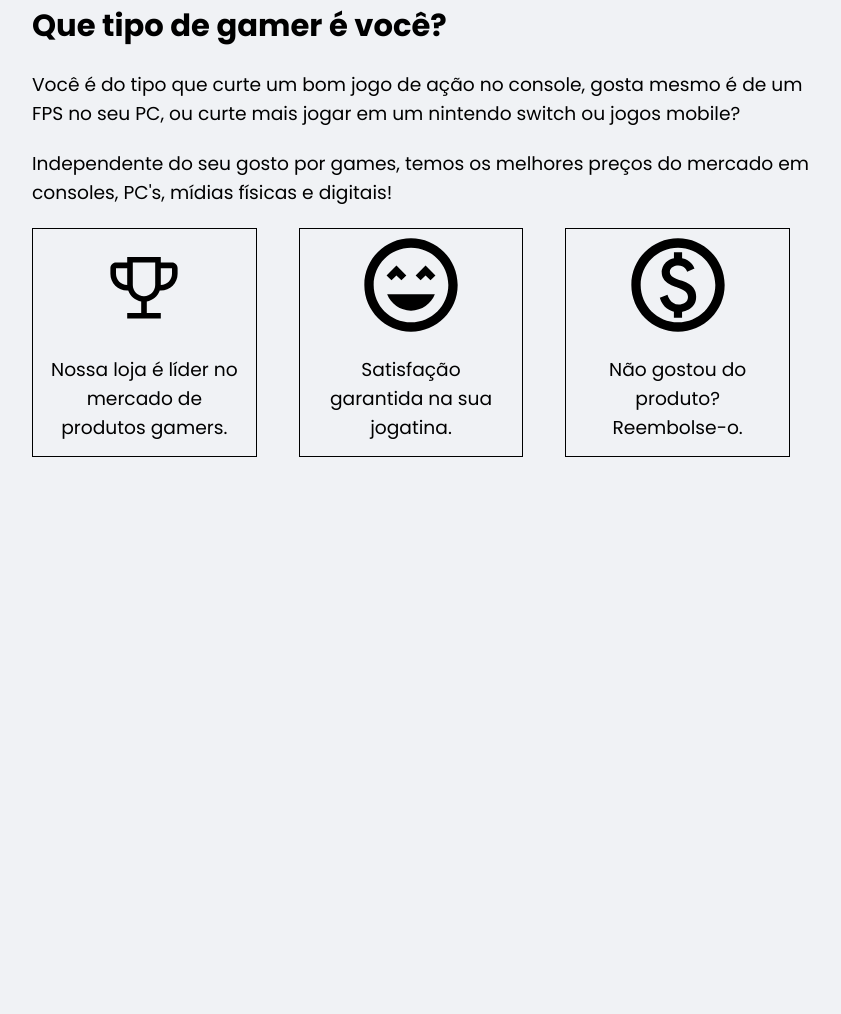
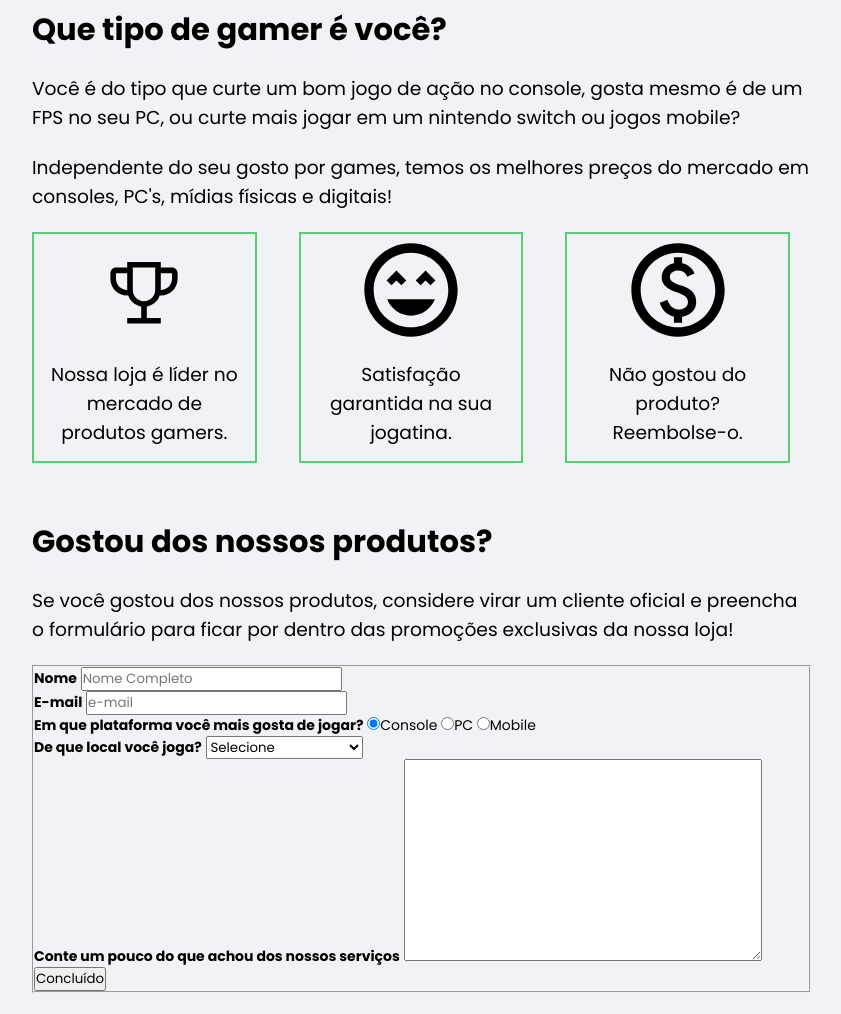
Before and after one commit to williambrunos/Landing-Page-GamerStore, a plain HTML site: page index.html in a window 1280 px wide. Shown: the part 861-1875 px from the top of the page, without its empty margins (229-1070 px from the left). Before the commit the page ends 1339 px from the top, so only its background shows below. Drawn offline with Linux system fonts and the light colour scheme.

Commit message:
adding lead capture form structure (html)

```diff
--- a/index.html
+++ b/index.html
@@ -13,7 +13,7 @@
     />
 
     <link rel="stylesheet" href="./styles/style.css" />
-    <title>Document</title>
+    <title>Gamer$tore</title>
   </head>
   <body>
     <header id="banner">
@@ -97,6 +97,109 @@
           <p>Não gostou do produto? Reembolse-o.</p>
         </div>
       </section>
+
+      <section class="lead-geting">
+        <h2>Gostou dos nossos produtos?</h2>
+        <br>
+        <p>
+          Se você gostou dos nossos produtos, considere virar um cliente
+          oficial e preencha o formulário para ficar por dentro das promoções
+          exclusivas da nossa loja!
+        </p>
+
+        <form action="" id="lead-form">
+          <fieldset>
+
+            <div class="field">
+              <label for="name"><strong>Nome</strong></label>
+              <input type="text" name="name" id="name" placeholder="Nome Completo" required>
+            </div>
+
+            <div class="field">
+              <label for="email"><strong>E-mail</strong></label>
+              <input type="email" name="email" id="email" placeholder="e-mail" required>
+            </div>
+
+            <div class="field">
+              <label for="gaming-option"><strong>Em que plataforma você mais gosta de jogar?</strong></label>
+              <label for="console">
+                <input
+                  type="radio"
+                  name="gaming-option"
+                  id="console"
+                  value="console"
+                  checked
+                >Console
+              </label>
+
+              <label for="PC">
+                <input
+                  type="radio"
+                  name="gaming-option"
+                  id="PC"
+                  value="PC"
+                >PC
+              </label>
+
+              <label for="mobile">
+                <input
+                  type="radio"
+                  name="gaming-option"
+                  id="mobile"
+                  value="mobile"
+                >Mobile
+              </label>
+            </div>
+
+            <div class="field">
+              <label for="state-select"><strong>De que local você joga?</strong></label>
+              <select name="state-select" id="state-select">
+                <option value="" selected disabled>Selecione</option>
+                <option value="AC">Acre</option>
+                <option value="AL">Alagoas</option>
+                <option value="AP">Amapá</option>
+                <option value="AM">Amazonas</option>
+                <option value="BA">Bahia</option>
+                <option value="CE">Ceará</option>
+                <option value="DF">Distrito Federal</option>
+                <option value="ES">Espírito Santo</option>
+                <option value="GO">Goiás</option>
+                <option value="MA">Maranhão</option>
+                <option value="MT">Mato Grosso</option>
+                <option value="MS">Mato Grosso do Sul</option>
+                <option value="MG">Minas Gerais</option>
+                <option value="PA">Pará</option>
+                <option value="PB">Paraíba</option>
+                <option value="PR">Paraná</option>
+                <option value="PE">Pernambuco</option>
+                <option value="PI">Piauí</option>
+                <option value="RJ">Rio de Janeiro</option>
+                <option value="RN">Rio Grande do Norte</option>
+                <option value="RS">Rio Grande do Sul</option>
+                <option value="RO">Rondônia</option>
+                <option value="RR">Roraima</option>
+                <option value="SC">Santa Catarina</option>
+                <option value="SP">São Paulo</option>
+                <option value="SE">Sergipe</option>
+                <option value="TO">Tocantins</option>
+              </select>
+            </div>
+
+            <div class="field">
+              <label><strong>Conte um pouco do que achou dos nossos serviços</strong></label>
+              <textarea name="experience"
+                id="experience"
+                cols="30"
+                rows="10"
+                placeholder="Conte-nos sua experiência com nossa loja :)"
+                >
+              </textarea>
+            </div>
+
+            <button class="submit-btn" type="submit">Concluído</button>
+          </fieldset>
+        </form>
+      </section>
     </main>
   </body>
 </html>
--- a/styles/style.css
+++ b/styles/style.css
@@ -114,7 +114,7 @@ header p {
 .products {
   padding: 1.5rem;
   margin: 1.5rem;
-  border: 1px solid black;
+  border: 2.5px solid #5ccd77;
 }
 
 .products p {
@@ -160,7 +160,7 @@ header p {
 
 .congrats-container {
   margin: 1.5rem 1.5rem;
-  border: 1px solid black;
+  border: 2.5px solid #5ccd77;
 
   display: flex;
   flex-direction: column;
@@ -181,6 +181,15 @@ header p {
   margin: 0 1rem 1rem 1rem;
 }
 
+.lead-geting p {
+  font-size: 1.3333rem;
+  margin-left: 1.5rem;
+}
+
+#lead-form {
+  margin: 1.5rem 0 1.5rem 1.5rem;
+}
+
 @media(min-width: 800px) {
   html {
       font-size: 87.5%;
```
